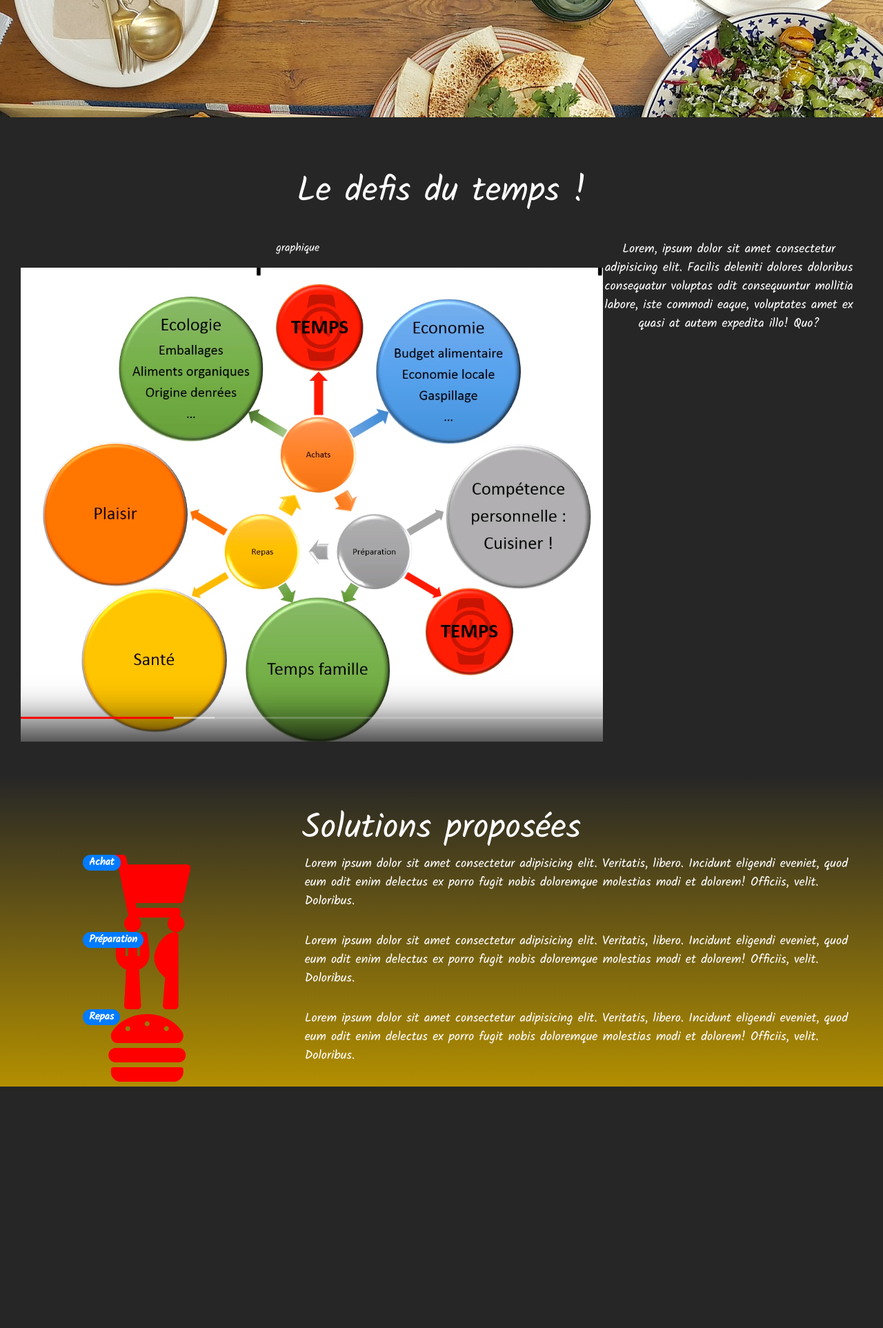
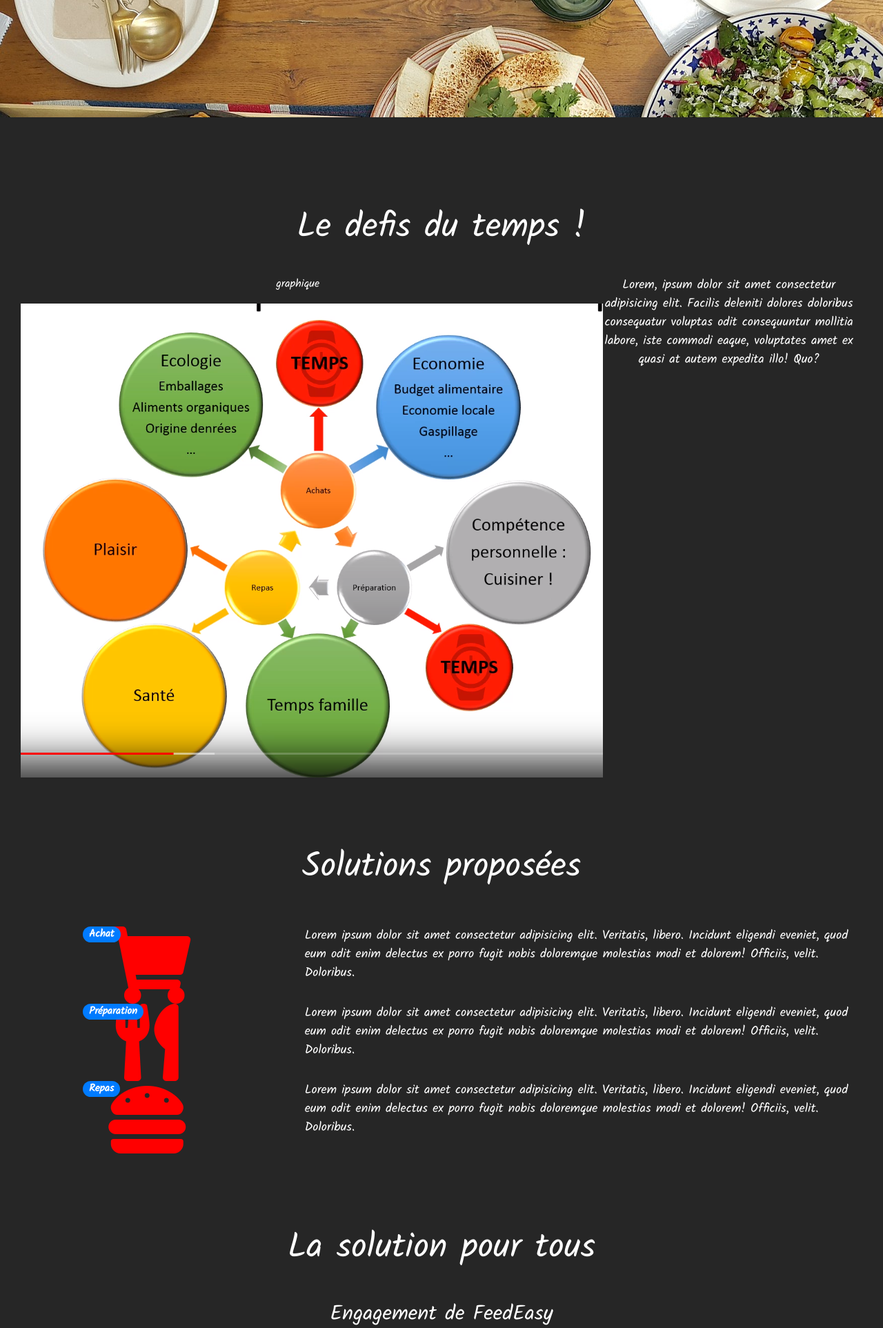
Before and after one commit to riderflo85/feedeasy, a Django app: page / in a window 1280 px wide. Shown: the part 1258-3183 px from the top of the page at 69% size. Before the commit the page ends 2833 px from the top, so only its background shows below. Run offline with Django 3.2, Linux system fonts and the light colour scheme; some libraries are stand-ins or nearby versions.

Commit message:
Add section 'La solution pour tous'

```diff
--- a/homepage/static/homepage/css/design.css
+++ b/homepage/static/homepage/css/design.css
@@ -60,6 +60,10 @@ p {
     font-size: 18px;
 }
 
+.between-section {
+    margin-bottom: 100px;
+}
+
 .img-desc {
     height: 150px;
     width: auto;
@@ -92,10 +96,6 @@ p {
     border-radius: 50px;
 }
 
-.degrad {
-    background: linear-gradient(#262626, #b38f00);
-}
-
 .shop-section {
     text-align: center;
 }
--- a/homepage/templates/homepage/index.html
+++ b/homepage/templates/homepage/index.html
@@ -35,11 +35,11 @@
     </div>
 </div>
 
-<div class="parallax-container">
+<div class="parallax-container between-section">
     <img src="{% static 'homepage/img/food-1351287_1920.jpg' %}" alt="foodimg" id="parallaxImg" data-bottom-top="transform:translate3d(0, 0px, 0)" data-top-bottom="transform:translate3d(0, -300px, 0)">
 </div>
 
-<div class="container-fluid mt-5">
+<div class="container-fluid between-section">
     <div class="row">
         <div class="col-12 text-center">
             <h3 class="size-xl margin-b-t testAnimate text-white">Le defis du temps !</h3>
@@ -78,9 +78,9 @@
     </div>
 </div>
 
-<div class="container-fluid degrad mt-5">
+<div class="container-fluid between-section">
     <div class="row">
-        <div class="col-12 text-center mt-5">
+        <div class="col-12 text-center mb-5">
             <h3 class="text-white size-xl">Solutions proposées</h3>
         </div>
         <div class="container-fluid">
@@ -123,5 +123,15 @@
     </div>
 </div>
 
+<div class="container-fluid between-section">
+    <div class="row">
+        <div class="col-12 text-center">
+            <h3 class="size-xl text-white mb-5">La solution pour tous</h3>
+            <h4 class="size-m text-white">Engagement de FeedEasy</h4>
+            <p class="size-s">Lorem, ipsum dolor sit amet consectetur adipisicing elit. Consequuntur voluptas asperiores cum magni quisquam sed sint. Dolorem magni tenetur alias odit, officia corrupti impedit vel optio at necessitatibus, vero quam.</p>
+        </div>
+    </div>
+</div>
+
 <script src="{% static 'homepage/js/script.js' %}"></script>
 {% endblock content %}
```
